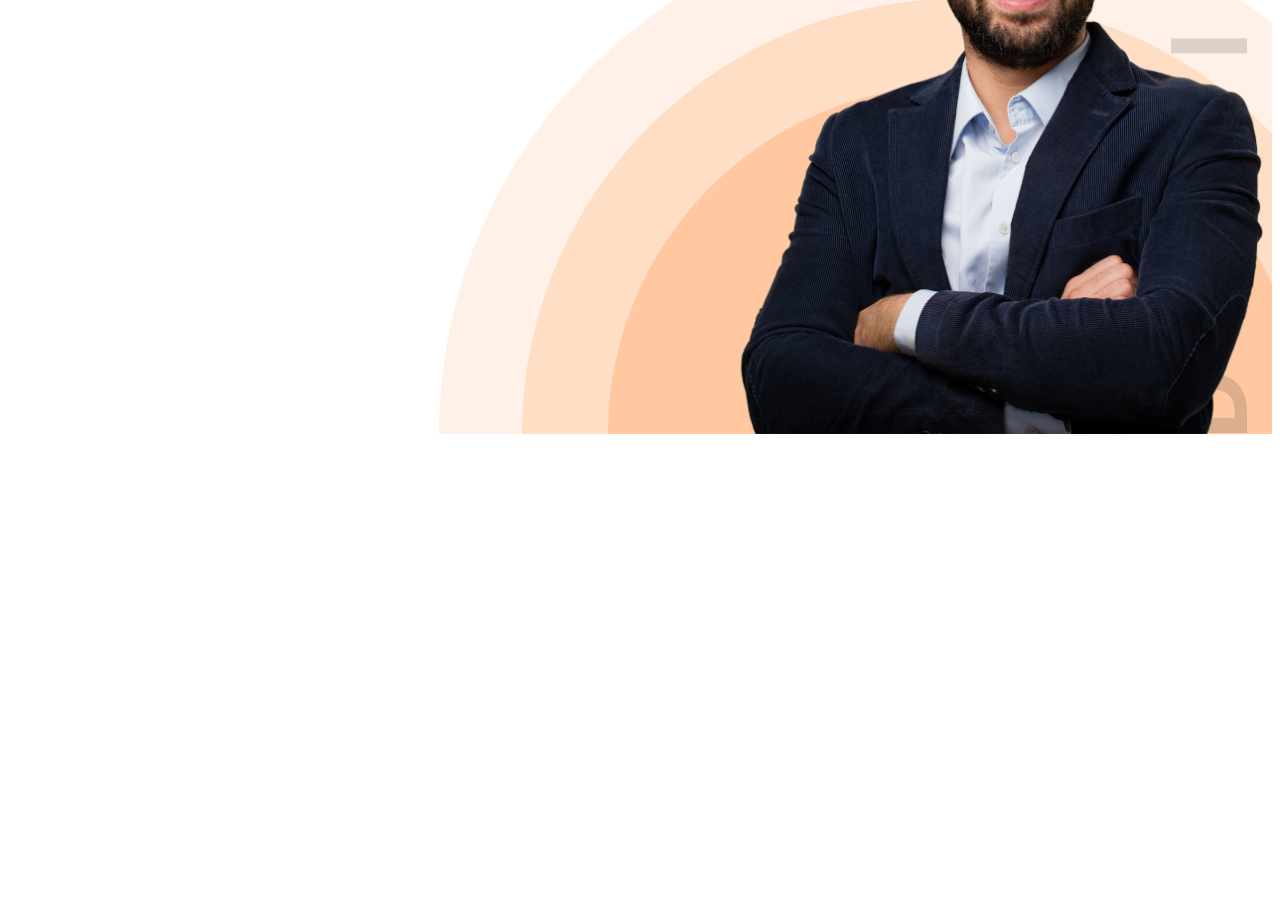
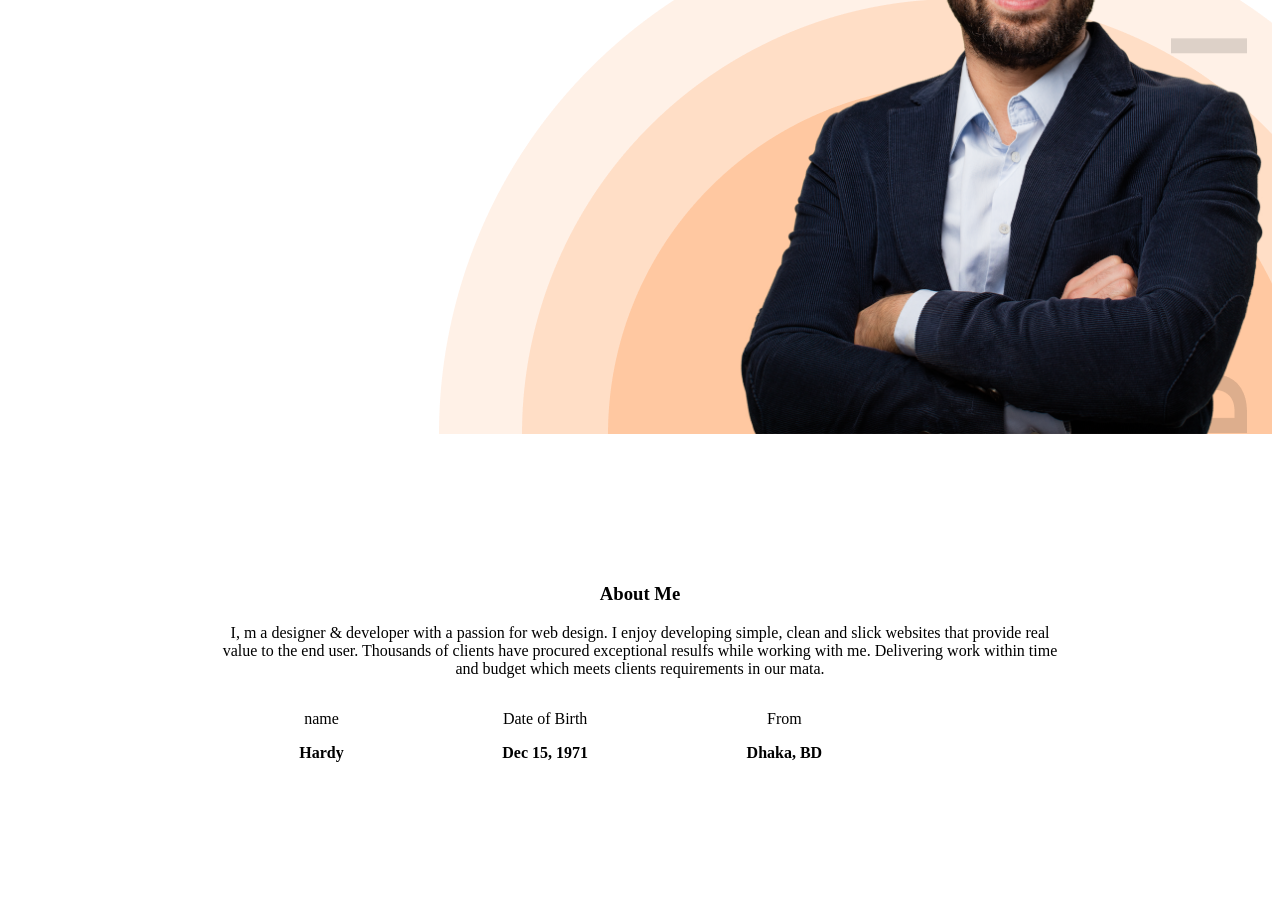
Before and after one commit to sheikshadi/11-web-developer-prot, a plain HTML site: page index.html in a window 1280 px wide. Shown: the part 314-1225 px from the top of the page. Before the commit the page ends 800 px from the top, so only its background shows below. Drawn offline with Linux system fonts and the light colour scheme.

Commit message:
second website

```diff
--- a/index.html
+++ b/index.html
@@ -27,7 +27,33 @@
             <img class="profile-pic" src="images/hardy.png" alt="">
         </div>
     </header>
-    <main></main>
+    <main>
+        <section class="about">
+            <!-- h3.section-title -->
+             <h3 class="section-title">About Me</h3>
+             <p class="section-description">
+                I, m a designer & developer with a passion for web design. I enjoy developing simple, clean and slick websites that provide real value to the end user. Thousands of clients have procured exceptional resulfs while working with me. Delivering work within time and budget which meets clients requirements in our mata.
+             </p>
+             <div class="about-items">
+                <div class="about-item">
+                    <p class="item-title">name</p>
+                    <p class="item-description">Hardy</p>
+                </div>
+                <div class="about-item">
+                    <p class="item-title">Date of Birth</p>
+                    <p class="item-description">Dec 15, 1971</p>
+                </div>
+                <div class="about-item">
+                    <p class="item-title">From</p>
+                    <p class="item-description">Dhaka, BD</p>
+                </div>
+                <div class="about-item">
+                    <p class="item-title"></p>
+                    <p class="item-description"></p>
+                </div>
+             </div>
+        </section>
+    </main>
     <footer></footer>
 </body>
 </html>
--- a/style.css
+++ b/style.css
@@ -54,3 +54,20 @@ nav ul{
 .banner-content{
     max-width: 580px;
 }
+main{
+    max-width: 1140px;
+    margin: 0 auto;
+}
+
+.about{
+    border-radius: 10px;
+    padding: 130px 150px;
+    text-align: center;
+}
+.item-description{
+    font-weight: 600;
+}
+.about-items{
+    display: flex;
+    justify-content: space-around;
+}
```
